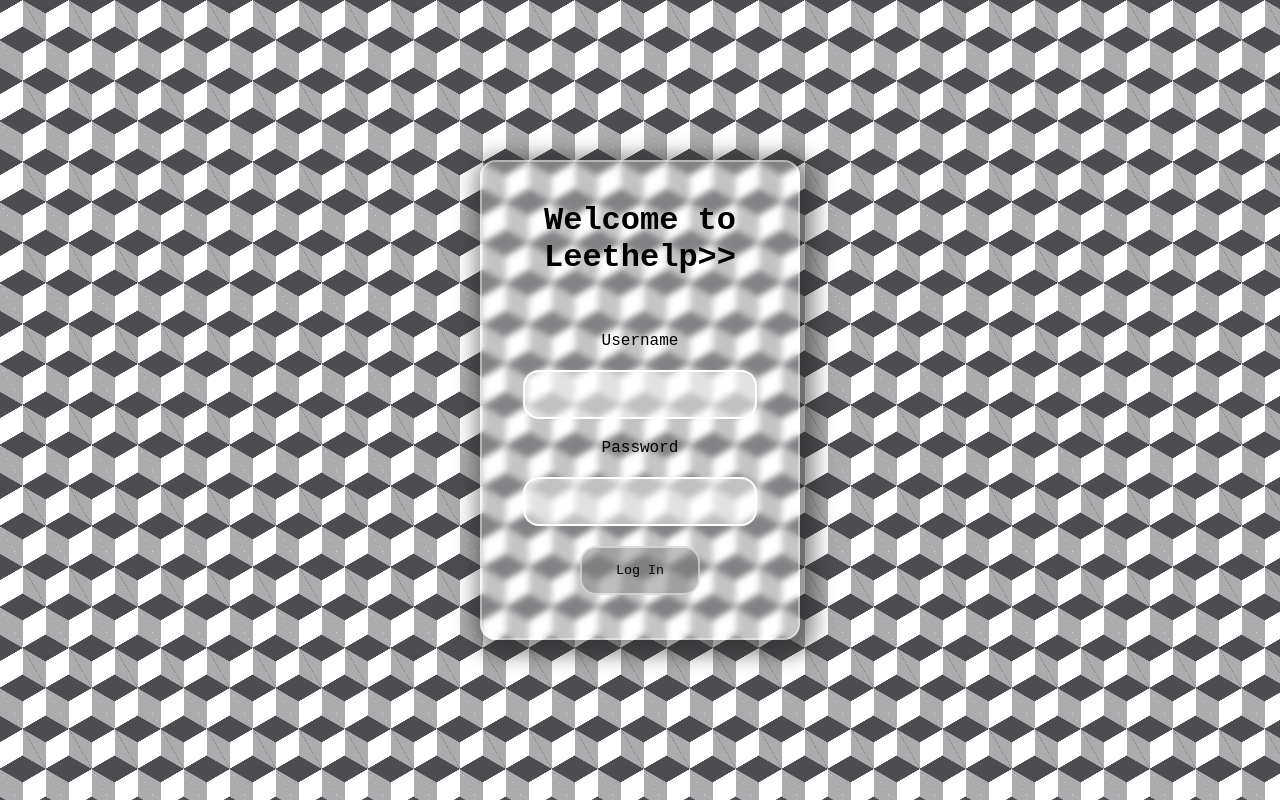
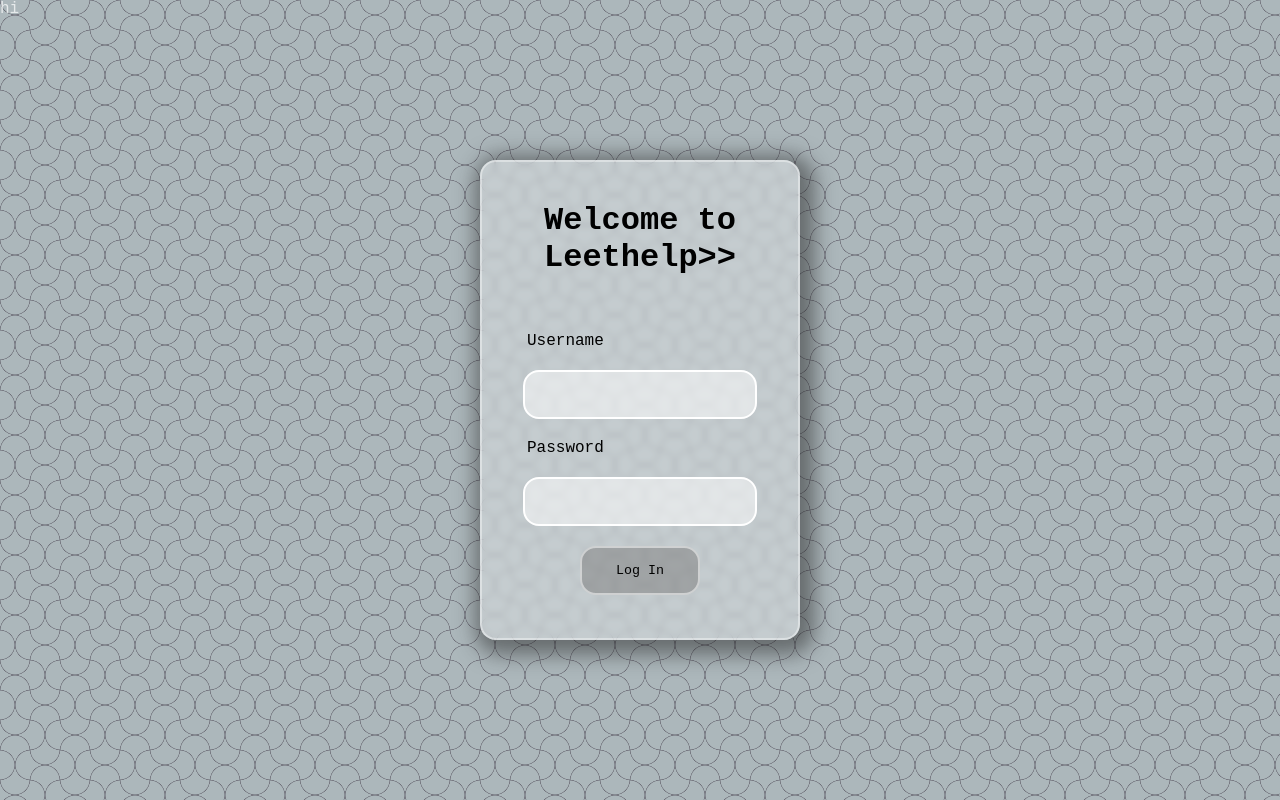
Before and after one commit to shourya102/leethelp, a JavaScript app: page / in a window 1280 px wide. Built offline with nearby package versions, Linux system fonts and the light colour scheme; the HTML template or start-up script is replaced by a standard one.

Commit message:
made sign in page

```diff
--- a/src/App.css
+++ b/src/App.css
@@ -1,3 +1,3 @@
 .App {
-    background-image: linear-gradient(to right, #ffecd2 0%, #fcb69f 100%);
+
 }
--- a/src/App.js
+++ b/src/App.js
@@ -5,6 +5,7 @@ import Home from "./components/home/Home";
 function App() {
     return (
         <div className="App">
+            hi
             <Home/>
         </div>
     );
--- a/src/components/home/Home.css
+++ b/src/components/home/Home.css
@@ -26,6 +26,13 @@
     flex-direction: column;
 }
 
+.form-container label {
+    text-align: left;
+    margin-left: 15px;
+    font-size: 16px;
+    font-stretch: expanded;
+}
+
 .form-container button{
     border-radius: 16px;
     margin-top: 20px;
--- a/src/components/home/Home.js
+++ b/src/components/home/Home.js
@@ -8,7 +8,7 @@ export default function Home() {
               <label htmlFor="username">Username</label>
               <input type="text" id='username'/>
               <label htmlFor="password">Password</label>
-              <input type="text" id='password'/>
+              <input type="password" id='password'/>
               <button>Log In</button>
           </form>
       </div>
--- a/src/index.css
+++ b/src/index.css
@@ -1,6 +1,12 @@
 body {
-    background-image:  linear-gradient(30deg, #4d4d51 12%, transparent 12.5%, transparent 87%, #4d4d51 87.5%, #4d4d51), linear-gradient(150deg, #4d4d51 12%, transparent 12.5%, transparent 87%, #4d4d51 87.5%, #4d4d51), linear-gradient(30deg, #4d4d51 12%, transparent 12.5%, transparent 87%, #4d4d51 87.5%, #4d4d51), linear-gradient(150deg, #4d4d51 12%, transparent 12.5%, transparent 87%, #4d4d51 87.5%, #4d4d51), linear-gradient(60deg, #4d4d5177 25%, transparent 25.5%, transparent 75%, #4d4d5177 75%, #4d4d5177), linear-gradient(60deg, #4d4d5177 25%, transparent 25.5%, transparent 75%, #4d4d5177 75%, #4d4d5177);
-    background-size: 46px 81px;
-    background-position: 0 0, 0 0, 23px 40px, 23px 40px, 0 0, 23px 40px;
+    background:
+            radial-gradient(35.36% 35.36% at 100% 25%,#0000 66%,#6f6f79 70%,#0000 72%) 30px 30px/calc(2*30px) calc(2*30px),
+            radial-gradient(35.36% 35.36% at 0    75%,#0000 66%,#6f6f79 70%,#0000 72%) 30px 30px/calc(2*30px) calc(2*30px),
+            radial-gradient(35.36% 35.36% at 100% 25%,#0000 66%,#6f6f79 70%,#0000 72%) 0 0/calc(2*30px) calc(2*30px),
+            radial-gradient(35.36% 35.36% at 0    75%,#0000 66%,#6f6f79 70%,#0000 72%) 0 0/calc(2*30px) calc(2*30px),
+            repeating-conic-gradient(#acb7bb 0 25%,#0000 0 50%) 0 0/calc(2*30px) calc(2*30px),
+            radial-gradient(#0000 66%,#6f6f79 70%,#0000 72%) 0 calc(30px/2)/30px 30px
+            #acb7bb;
+
     margin: 0;
 }
```
